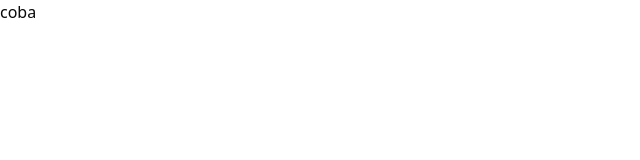
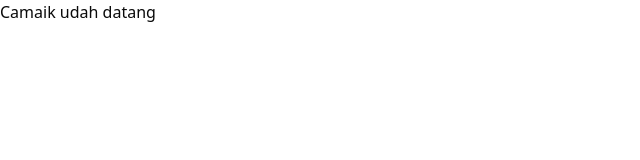
Before and after one commit to sandikabima/shop-co, a React (Vite) app in the folder frontend/: page / in a window 1280 px wide. Shown: the top 160 px of the page, without its empty margins (0-640 px from the left). Built offline with nearby package versions, Linux system fonts and the light colour scheme.

Commit message:
Update App.jsx

```diff
--- a/frontend/src/App.jsx
+++ b/frontend/src/App.jsx
@@ -2,7 +2,7 @@
 
 function App() {
   return (
-    <div>coba</div>
+    <h2>Camaik udah datang</h2>
   )
 }
 
```
